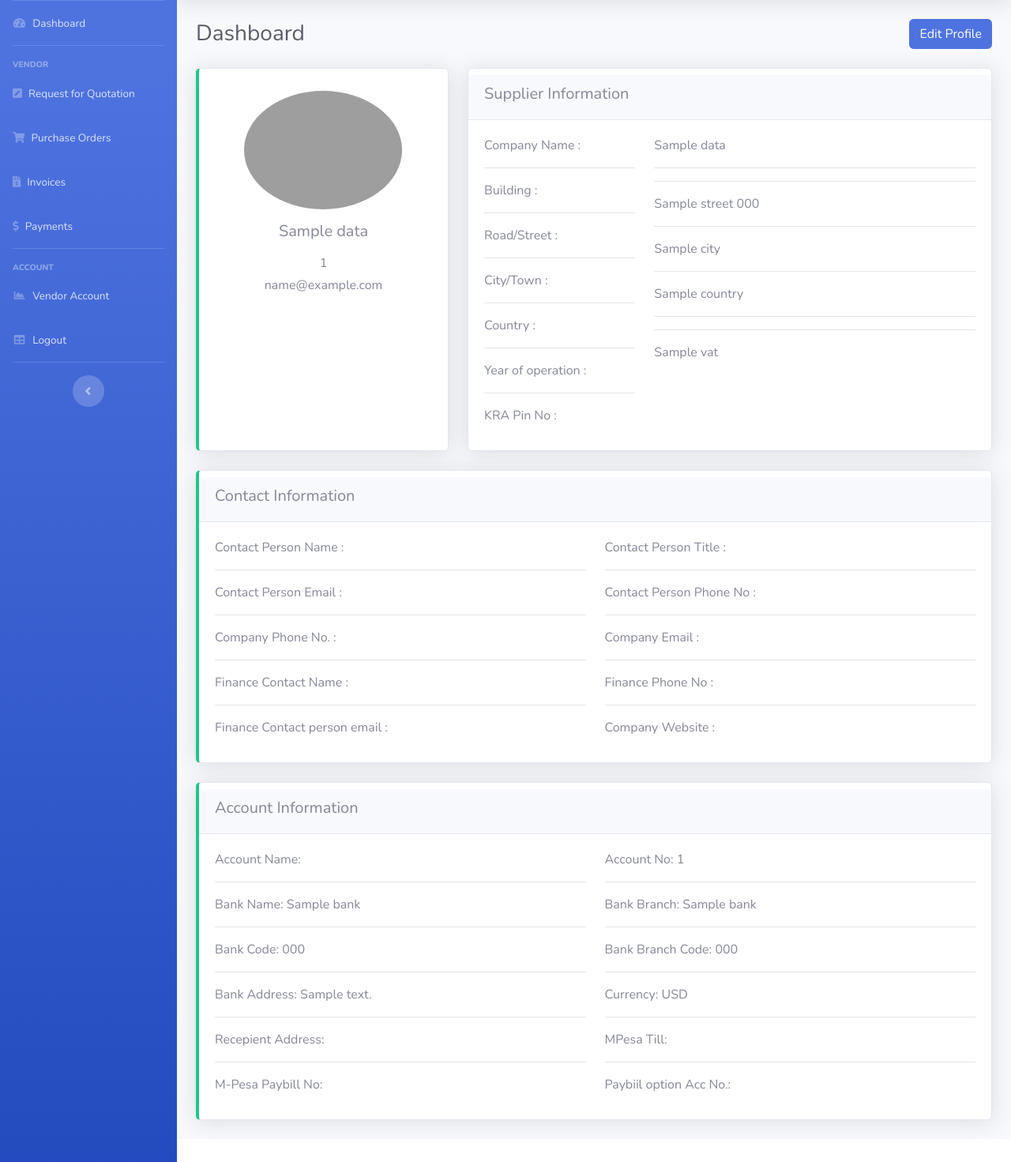
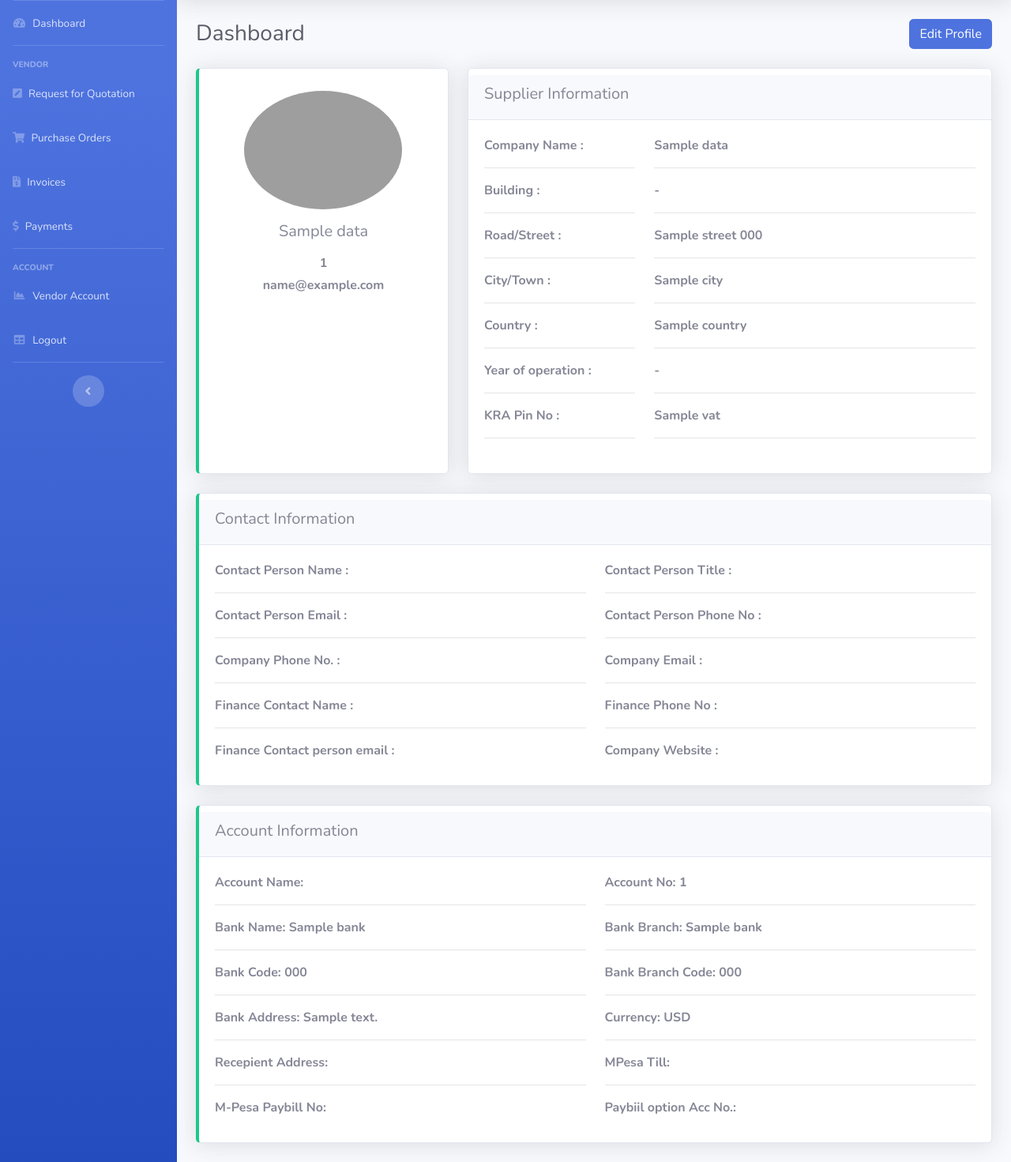
Before and after one commit to 07Owuor/vendor_portal, a Django app: template templates/profile/profile.html in a window 1280 px wide. Shown: the part 70-1541 px from the top of the page at 79% size. Run offline with Django 4.2, Linux system fonts and the light colour scheme; the template is opened without the code that fills it: most values are stand-ins (such as "Sample title", 1, 10 or a date in 2020); some libraries are stand-ins or nearby versions; grey boxes are pictures that could not be loaded.

```diff
--- a/templates/profile/profile.html
+++ b/templates/profile/profile.html
@@ -2,6 +2,12 @@
 {% load static %}
 
 {% block css %}
+<style type="text/css">
+    p {
+        color: black;
+        font-weight: bold;
+    }
+</style>
 {% endblock %}
 
 {% block content %}
@@ -30,34 +36,51 @@
             <div class="card-body">
                 <div class="row">
                 	<div class="col-4">
-                		<p class="text-muted mb-1">Company Name :</p>
+                		<strong><p class="text-muted mb-1" style="color: black;">Company Name :</p></strong>
                 		<hr>
-                		<p class="text-muted mb-1">Building :</p>
+                		<strong><p class="text-muted mb-1" style="color: black;">Building :</p></strong>
                 		<hr>
-                		<p class="text-muted mb-1">Road/Street :</p>
+                		<strong><p class="text-muted mb-1" style="color: black;">Road/Street :</p></strong>
                 		<hr>
-                		<p class="text-muted mb-1">City/Town :</p>
+                		<strong><p class="text-muted mb-1" style="color: black;">City/Town :</p></strong>
                 		<hr>
-                		<p class="text-muted mb-1">Country :</p>
+                		<strong><p class="text-muted mb-1" style="color: black;">Country :</p></strong>
                 		<hr>
-                		<p class="text-muted mb-1">Year of operation :</p>
+                		<strong><p class="text-muted mb-1" style="color: black;">Year of operation :</p></strong>
                 		<hr>
-                		<p class="text-muted mb-1">KRA Pin No :</p>
+                		<strong><p class="text-muted mb-1" style="color: black;">KRA Pin No :</p></strong>
+                        <hr>
                 	</div>
                 	<div class="col-8">
                 		<p class="text-muted mb-1">{{data.name}}</p>
                 		<hr>
-                		<p class="text-muted mb-1"></p>
+                		<p class="text-muted mb-1"> - </p>
                 		<hr>
                 		<p class="text-muted mb-1">{{data.street}} {{data.zip}}</p>
                 		<hr>
-                		<p class="text-muted mb-1">{{data.city}}</p>
+                		{% if data.city %}
+                        <p class="text-muted mb-1">{{data.city}}</p>
+                        <hr>
+                        {% else %}
+                        <p class="text-muted mb-1"> - </p>
+                        <hr>
+                        {% endif  %}
+                		{% if data.country %}
+                        <p class="text-muted mb-1">{{data.country}}</p>
+                        <hr>
+                        {% else %}
+                        <p class="text-muted mb-1"> - </p>
+                        <hr>
+                        {% endif  %}
+                		<p class="text-muted mb-1"> - </p>
                 		<hr>
-                		<p class="text-muted mb-1">{{data.country}}</p>
-                		<hr>
-                		<p class="text-muted mb-1"></p>
-                		<hr>
+                        {% if data.vat %}
                 		<p class="text-muted mb-1">{{data.vat}}</p>
+                        <hr>
+                        {% else %}
+                        <p class="text-muted mb-1"> - </p>
+                        <hr>
+                        {% endif  %}
                 	</div>
                 </div>
             </div>
```
Also changed, not shown: templates/home/payments.html (+8 -2 lines), templates/home/update_bills.html (+5 -3 lines).
